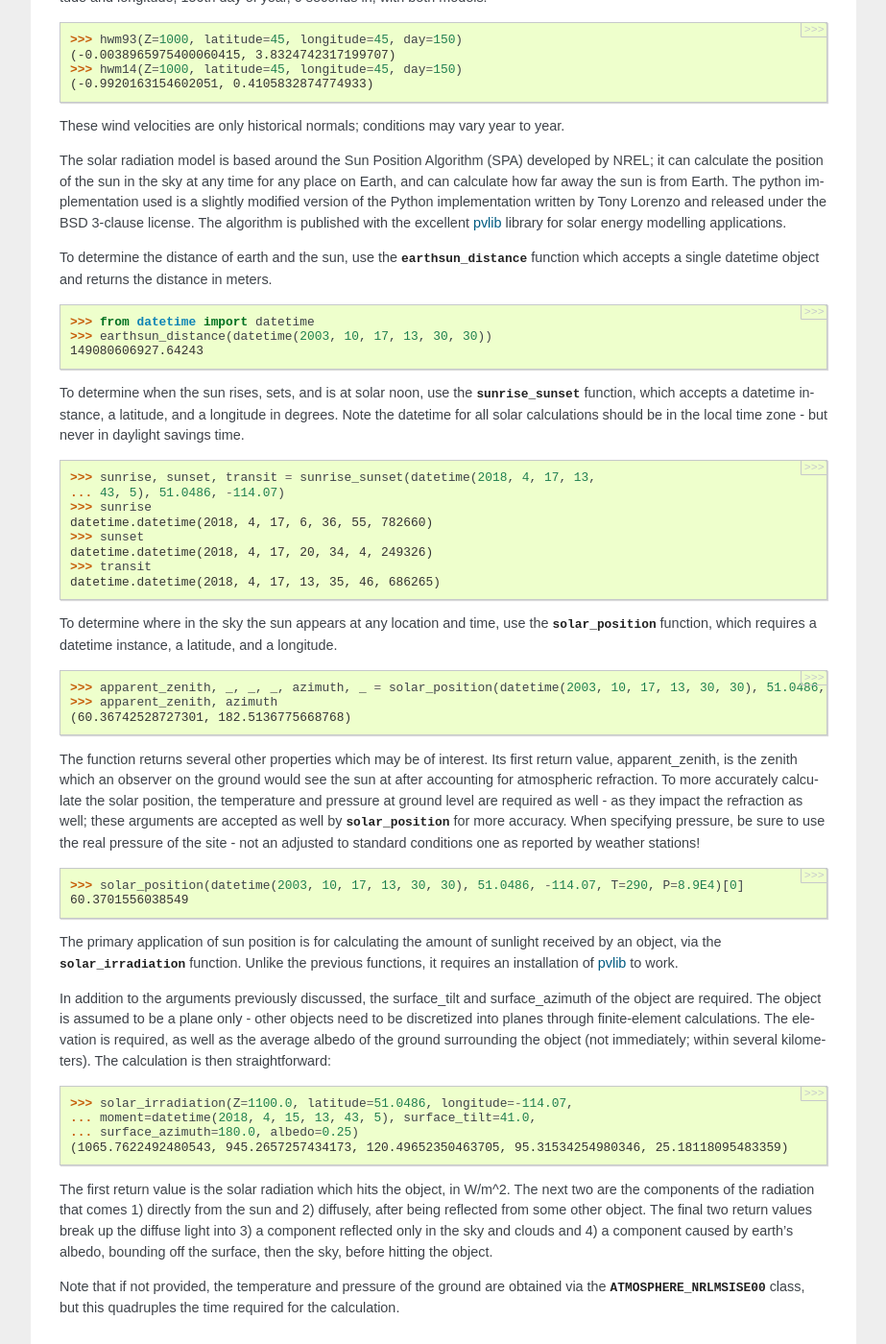
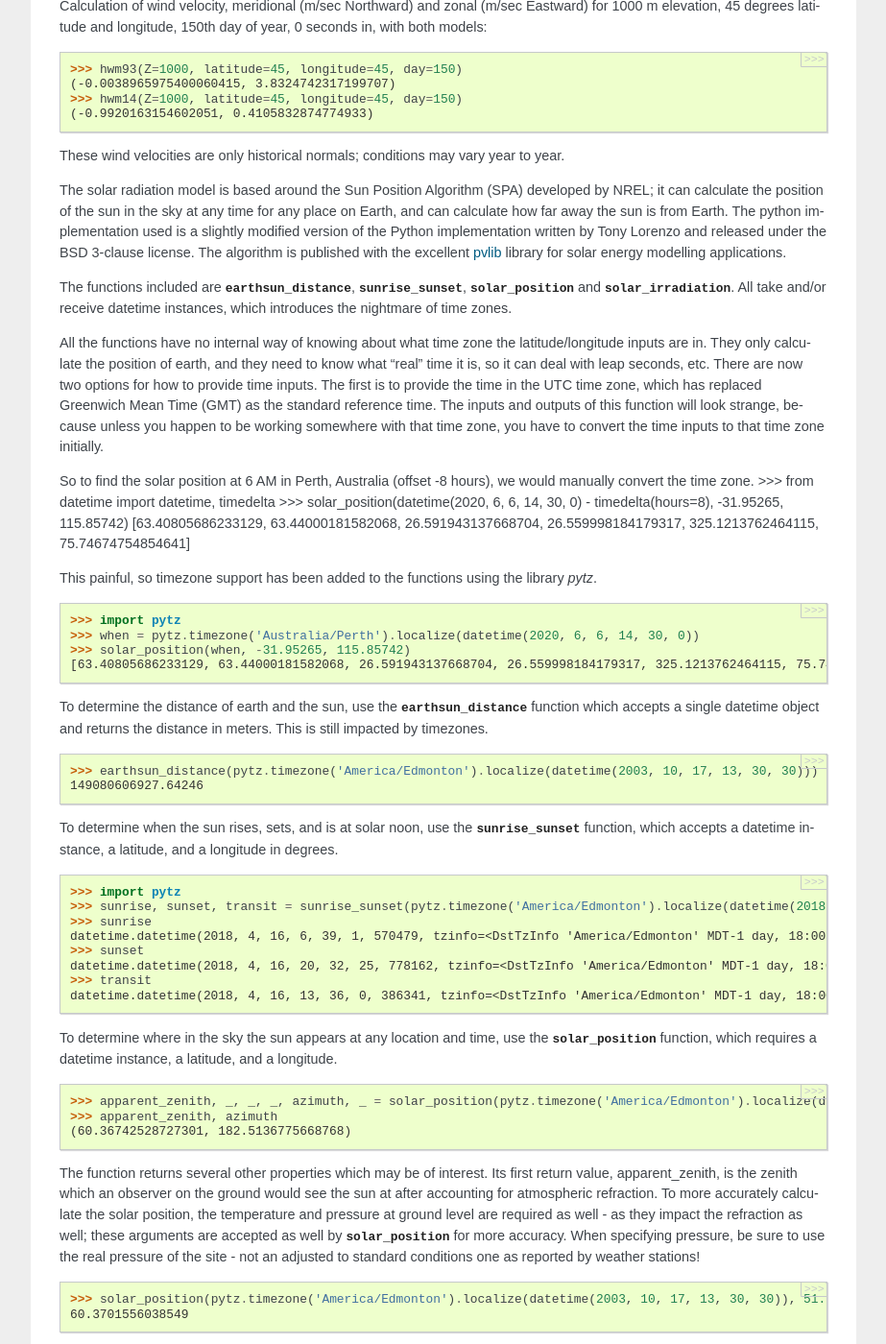
Before and after one commit to CalebBell/fluids, a Sphinx documentation site: the page built from docs/tutorial.rst, in a window 1280 px wide and 1400 px high, scrolled down 8739 px. Shown: the whole window at 96% size, without its empty margins (198-1121 px from the left). Built offline with Sphinx 7.4.7, drawn with Linux system fonts in a browser that asks for light colours; some of the changed text lies outside the part shown.

Commit message:
Update tutorial.rst

```diff
--- a/docs/tutorial.rst
+++ b/docs/tutorial.rst
@@ -359,10 +359,10 @@ standard ratios can also be used; the documentation for :ref:`<TANK>` lists
 their values. Here we implement DIN 28011's ratios.
 
 >>> TANK(D=0.01, V=0.25, horizontal=False, sideA='torispherical', sideB='torispherical')
-<Vertical tank, V=0.250000 m^3, D=0.010000 m, L=3183.096137 m, torispherical heads, a=0.001693 m.>
+<Vertical tank, V=0.250000 m^3, D=0.010000 m, L=3183.096799 m, torispherical heads, a=0.001693 m.>
 >>> DIN = TANK(L=3, D=5, horizontal=False, sideA='torispherical', sideB='torispherical', sideA_f=1, sideA_k=0.1, sideB_f=1, sideB_k=0.1)
 >>> print(DIN)
-<Vertical tank, V=90.299352 m^3, D=5.000000 m, L=3.000000 m, torispherical heads, a=0.968871 m.>
+<Vertical tank, V=83.646361 m^3, D=5.000000 m, L=3.000000 m, torispherical heads, a=0.968871 m.>
 
 Partial volume lookups are also useful. This is useful when the height of fluid
 in the tank is known, but not the volume. The reverse calculation is also
@@ -375,6 +375,8 @@ height after a specified volume of liquid is removed.
 2.3760173045849315
 >>> DIN.V_from_h(4.1)
 73.83841540117238
+>>> DIN.SA_from_h(2.1)
+42.51740838962569
 
 Surface areas of the heads and the main body are available as well as the total
 surface area of the tank.
@@ -510,34 +512,62 @@ the BSD 3-clause license. The algorithm is published with the excellent
 `pvlib <https://github.com/pvlib/pvlib-python>`_ library for solar
 energy modelling applications.
 
+The functions included are
+:py:func:`~.earthsun_distance`, :py:func:`~.sunrise_sunset`,
+:py:func:`~.solar_position` and :py:func:`~.solar_irradiation`.
+All take and/or receive datetime instances, which introduces the
+nightmare of time zones.
+
+All the functions have no internal way of knowing about what time zone
+the latitude/longitude inputs are in. They only calculate the position
+of earth, and they need to know what "real" time it is, so it can deal
+with leap seconds, etc. There are now two options for how to provide
+time inputs. The first is to provide the time in the UTC time zone,
+which has replaced Greenwich Mean Time (GMT) as the standard reference time.
+The inputs and outputs of this function will look strange, because
+unless you happen to be working somewhere with that time zone,
+you have to convert the time inputs to that time zone initially.
+
+So to find the solar position at 6 AM in Perth, Australia (offset -8 hours), we would manually
+convert the time zone.
+>>> from datetime import datetime, timedelta
+>>> solar_position(datetime(2020, 6, 6, 14, 30, 0) - timedelta(hours=8), -31.95265, 115.85742)
+[63.40805686233129, 63.44000181582068, 26.591943137668704, 26.559998184179317, 325.1213762464115, 75.74674754854641]
+
+This painful, so timezone support has been added to the functions
+using the library `pytz`.
+
+>>> import pytz
+>>> when = pytz.timezone('Australia/Perth').localize(datetime(2020, 6, 6, 14, 30, 0))
+>>> solar_position(when, -31.95265, 115.85742)
+[63.40805686233129, 63.44000181582068, 26.591943137668704, 26.559998184179317, 325.1213762464115, 75.74674754854641]
+
+
 To determine the distance of earth and the sun, use the
 :py:func:`~.earthsun_distance` function which accepts a single datetime
-object and returns the distance in meters.
-
->>> from datetime import datetime
->>> earthsun_distance(datetime(2003, 10, 17, 13, 30, 30))
-149080606927.64243
+object and returns the distance in meters. This is still impacted by timezones.
+
+>>> earthsun_distance(pytz.timezone('America/Edmonton').localize(datetime(2003, 10, 17, 13, 30, 30)))
+149080606927.64246
 
 To determine when the sun rises, sets, and is at solar noon, use the
 :py:func:`~.sunrise_sunset` function, which accepts a datetime
-instance, a latitude, and a longitude in degrees. Note the datetime
-for all solar calculations should be in the local time zone - but never
-in daylight savings time.
-
->>> sunrise, sunset, transit = sunrise_sunset(datetime(2018, 4, 17, 13,
-... 43, 5), 51.0486, -114.07)
+instance, a latitude, and a longitude in degrees.
+
+>>> import pytz
+>>> sunrise, sunset, transit = sunrise_sunset(pytz.timezone('America/Edmonton').localize(datetime(2018, 4, 17)), 51.0486, -114.07)
 >>> sunrise
-datetime.datetime(2018, 4, 17, 6, 36, 55, 782660)
+datetime.datetime(2018, 4, 16, 6, 39, 1, 570479, tzinfo=<DstTzInfo 'America/Edmonton' MDT-1 day, 18:00:00 DST>)
 >>> sunset
-datetime.datetime(2018, 4, 17, 20, 34, 4, 249326)
+datetime.datetime(2018, 4, 16, 20, 32, 25, 778162, tzinfo=<DstTzInfo 'America/Edmonton' MDT-1 day, 18:00:00 DST>)
 >>> transit
-datetime.datetime(2018, 4, 17, 13, 35, 46, 686265)
+datetime.datetime(2018, 4, 16, 13, 36, 0, 386341, tzinfo=<DstTzInfo 'America/Edmonton' MDT-1 day, 18:00:00 DST>)
 
 To determine where in the sky the sun appears at any location and
 time, use the :py:func:`~.solar_position` function, which requires
 a datetime instance, a latitude, and a longitude.
 
->>> apparent_zenith, _, _, _, azimuth, _ = solar_position(datetime(2003, 10, 17, 13, 30, 30), 51.0486, -114.07)
+>>> apparent_zenith, _, _, _, azimuth, _ = solar_position(pytz.timezone('America/Edmonton').localize(datetime(2003, 10, 17, 13, 30, 30)), 51.0486, -114.07)
 >>> apparent_zenith, azimuth
 (60.36742528727301, 182.5136775668768)
 
@@ -550,7 +580,7 @@ refraction as well; these arguments are accepted as well by :py:func:`~.solar_po
 When specifying pressure, be sure to use the real pressure of the site - not an adjusted to
 standard conditions one as reported by weather stations!
 
->>> solar_position(datetime(2003, 10, 17, 13, 30, 30), 51.0486, -114.07, T=290, P=8.9E4)[0]
+>>> solar_position(pytz.timezone('America/Edmonton').localize(datetime(2003, 10, 17, 13, 30, 30)), 51.0486, -114.07, T=290, P=8.9E4)[0]
 60.3701556038549
 
 The primary application of sun position is for calculating the amount of sunlight received
@@ -563,10 +593,10 @@ need to be discretized into planes through finite-element calculations. The elev
 is required, as well as the average albedo of the ground surrounding the object (not
 immediately; within several kilometers). The calculation is then straightforward:
 
->>> solar_irradiation(Z=1100.0, latitude=51.0486, longitude=-114.07,
-... moment=datetime(2018, 4, 15, 13, 43, 5), surface_tilt=41.0,
+>>> solar_irradiation(Z=1100.0, latitude=51.0486, longitude=-114.07, linke_turbidity=3,
+... moment=pytz.timezone('America/Edmonton').localize(datetime(2018, 4, 15, 13, 43, 5)), surface_tilt=41.0,
 ... surface_azimuth=180.0, albedo=0.25)
-(1065.7622492480543, 945.2657257434173, 120.49652350463705, 95.31534254980346, 25.18118095483359)
+(1065.7621896280832, 945.2656564506336, 120.4965331774495, 95.31535344213228, 25.181179735317226)
 
 The first return value is the solar radiation which hits the object, in W/m^2.
 The next two are the components of the radiation that comes 1) directly from
@@ -764,6 +794,7 @@ diameter pipeline for 1 km, roughness = 5E-5 m:
 
 >>> from thermo import *
 >>> from fluids import *
+>>> from math import pi
 >>> D = 0.5
 >>> L = 1000
 >>> epsilon = 5E-5
@@ -787,19 +818,21 @@ the effect of using the average values:
 ...     fd = friction_factor(Re=Re, eD=epsilon/D)
 ...     P2 = isothermal_gas(rho=S2.rho, fd=fd, P1=S1.P, D=D, L=L, m=S1.m)
 ...     print('%g' %P2)
-868964
-868303
-868251
-868247
-868247
-868247
-868247
-868247
-868247
-868247
+868535
+867840
+867786
+867781
+867781
+867781
+867781
+867781
+867781
+867781
 
 As can be seen, the system converges very quickly. The difference in calculated
-pressure drop is approximately 1%.
+pressure drop is approximately 1%. Please note the values given here may change
+as properties are updated in the `thermo` library, they are here to demonstrate
+the technique only.
 
 Gas pipeline sizing: Empirical equations
 ----------------------------------------
@@ -1081,7 +1114,7 @@ pipe (15 more meters), and a sharp exit:
 >>> K += diffuser_sharp(Di1=D2, Di2=D3)
 
 >>> dP_from_K(K, rho=rho, V=V1)
-<Quantity(608471.881547, 'pascal')>
+<Quantity(608471.8815473256, 'pascal')>
 
 
 
```
Also changed, not shown: other parts of docs/tutorial.rst (+35 -35 lines), 1 other file.
